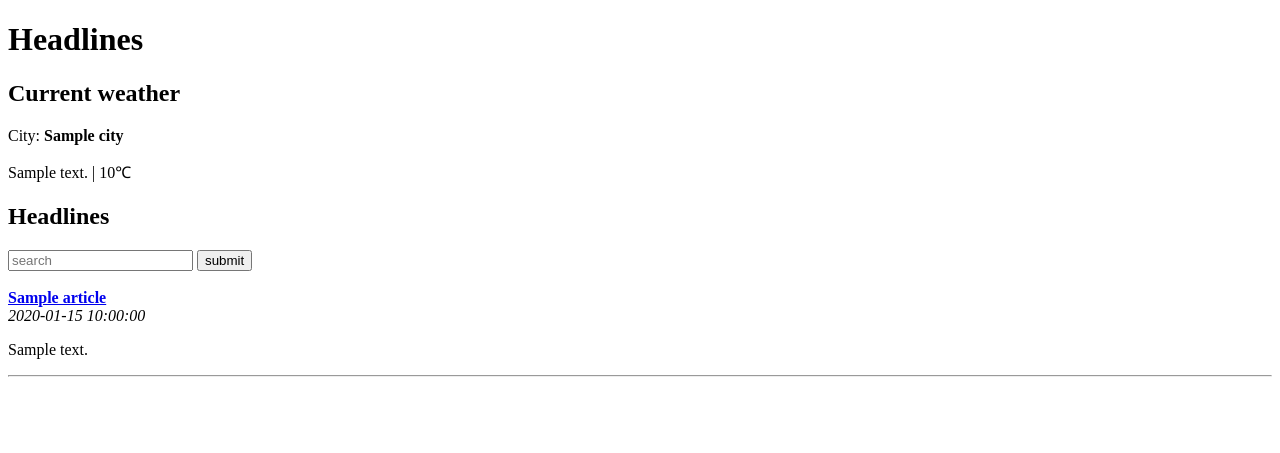
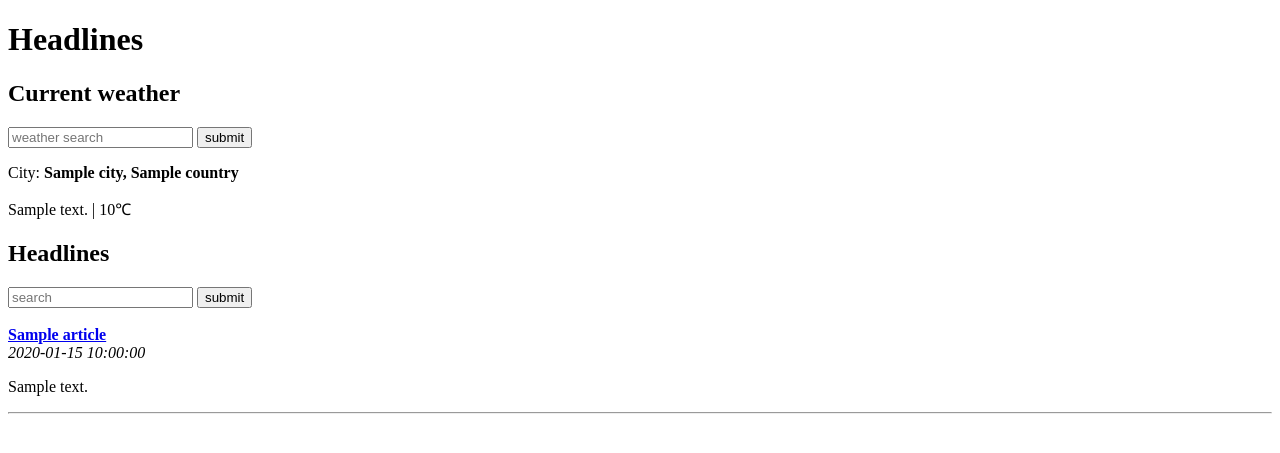
Before and after one commit to VincentHenric/headlines, a Flask app: template templates/home.html in a window 1280 px wide. Shown: the top 453 px of the page. Run offline with Flask 2, Linux system fonts and the light colour scheme; the template is opened without the code that fills it: most values are stand-ins (such as "Sample title", 1, 10 or a date in 2020).

Commit message:
choose city for weather

```diff
--- a/app.py
+++ b/app.py
@@ -8,41 +8,55 @@ from flask import Flask, render_template, request
 
 app = Flask(__name__)
 
+DEFAULTS = {'publication': 'bbc',
+            'city': 'London,UK'}
 RSS_FEEDS = {'bbc':'http://feeds.bbci.co.uk/news/rss.xml',
              'cnn':'http://rss.cnn.com/rss/edition.rss',
              'fox':'http://feeds.foxnews.com/foxnews/latest',
              'iol':'http://www.iol.co.za/cmlink/1.640'}
 WEATHER_API_KEY = os.environ.get("WEATHER_API_KEY")
-WEATHER_FORECAST_URL = "http://api.openweathermap.org/data/2.5/weather?q=London,uk&units=metric&appid={}"
+WEATHER_FORECAST_URL = "http://api.openweathermap.org/data/2.5/weather?q={}&units=metric&appid={}"
 
-@app.route('/', methods=['GET', 'POST'])
-def get_news():
-    query = request.form.get("publication")
-    if not query or query.lower() not in RSS_FEEDS:
-        publication = "bbc"
-    else:
-        publication = query.lower()
 
-    feed = feedparser.parse(RSS_FEEDS[publication])
-    articles = feed['entries']
+@app.route('/')
+def home():
+    publication = request.args.get("publication")
+    if not publication:
+        publication=DEFAULTS['publication']
+    articles = get_news(publication)
 
-    weather = get_weather("London,UK")
+    city = request.args.get("city")
+    if not city:
+        city=DEFAULTS['city']
+    weather = get_weather(city)
 
     return render_template("home.html",
                            articles=articles,
                            weather=weather
     )
 
+
+def get_news(query):
+    if not query or query.lower() not in RSS_FEEDS:
+        publication = DEFAULTS['publication']
+    else:
+        publication = query.lower()
+
+    feed = feedparser.parse(RSS_FEEDS[publication])
+
+    return feed['entries']
+
 def get_weather(query):
     query = urlparse.quote(query)
-    url = WEATHER_FORECAST_URL.format(WEATHER_API_KEY)
+    url = WEATHER_FORECAST_URL.format(query, WEATHER_API_KEY)
     data = urlopen(url).read()
     parsed = json.loads(data)
     weather = None
     if parsed.get("weather"):
         weather = {"description":parsed["weather"][0]["description"],
                    "temperature":parsed["main"]["temp"],
-                   "city":parsed["name"]
+                   "city":parsed["name"],
+                   "country":parsed["sys"]["country"]
                    }
     return weather
 
--- a/templates/home.html
+++ b/templates/home.html
@@ -7,10 +7,14 @@
   <body>
     <h1>Headlines</h1>
     <h2>Current weather</h2>
-    <p>City: <b>{{weather.city}}</b></p>
+    <form>
+      <input type="text" name="city" placeholder="weather search">
+      <input type="submit" value="submit">
+    </form>
+    <p>City: <b>{{weather.city}}, {{weather.country}}</b></p>
     <p>{{weather.description}} | {{weather.temperature}}&#8451;</p>
     <h2>Headlines</h2>
-    <form action="/" method="post">
+    <form>
       <input type="text" name="publication" placeholder="search">
       <input type="submit" value="submit">
     </form>
```
